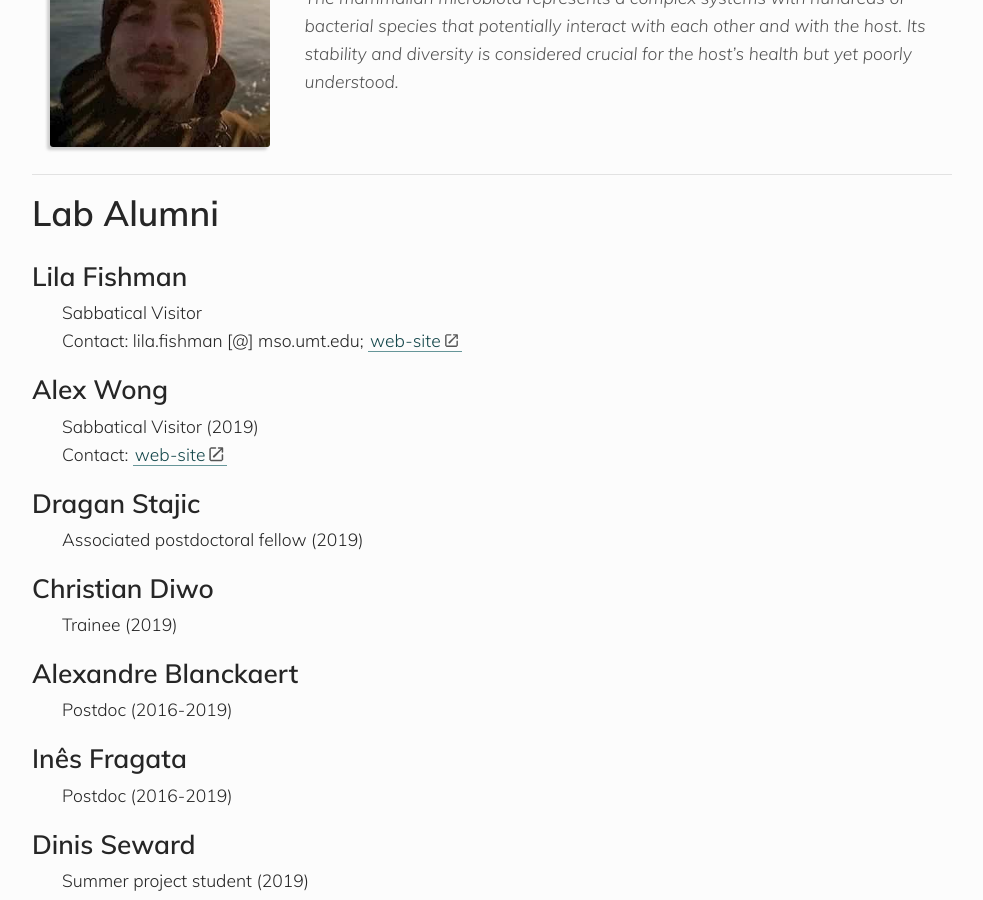
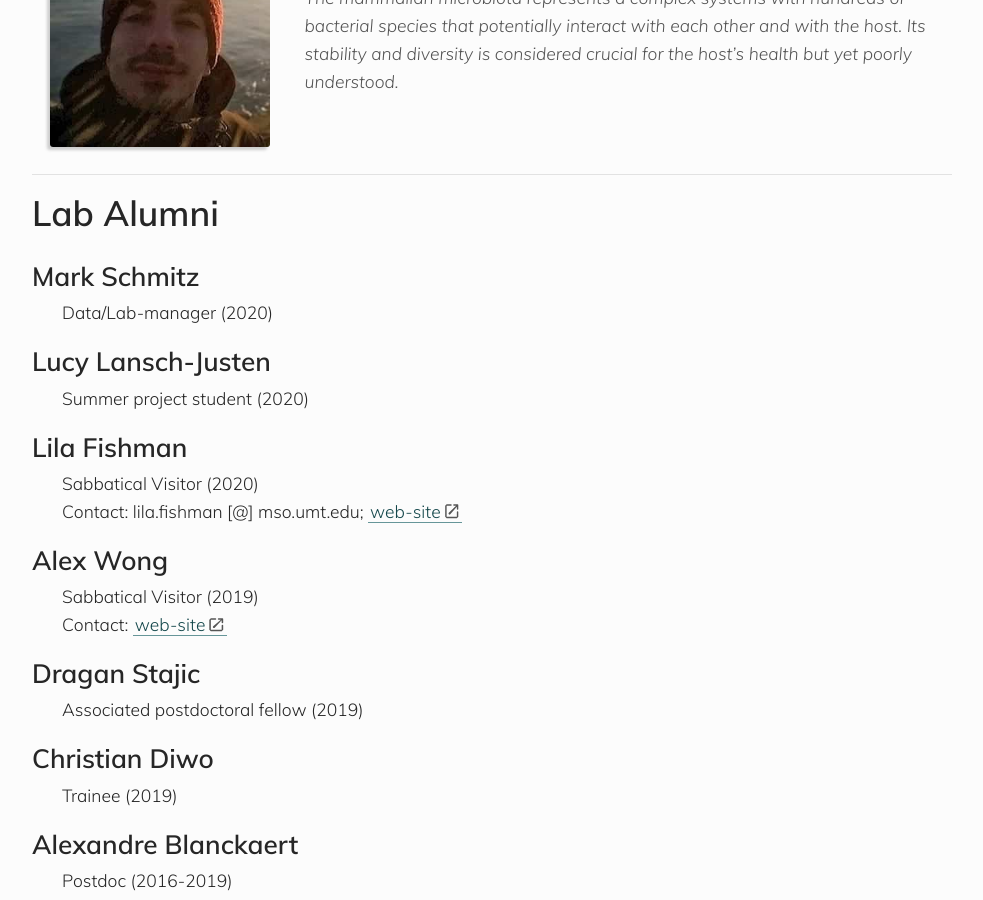
Before and after one commit to banklab/banklab.github.io, a Jekyll site: the page built from people.md, in a window 1280 px wide and 900 px high, scrolled down 4402 px. Shown: the whole window, without its empty margins (148-1131 px from the left). Built offline with Jekyll 4.4.1, drawn with Linux system fonts in a browser that asks for light colours; some web fonts are replaced.

Commit message:
mention Lucy and Mark in ppl

```diff
--- a/people.md
+++ b/people.md
@@ -118,9 +118,17 @@ Currently, I am developing models for the way fitness landscapes vary across dif
 
 # Lab Alumni
 
+## Mark Schmitz
+
+* Data/Lab-manager (2020)
+
+## Lucy Lansch-Justen
+
+* Summer project student (2020)
+
 ## Lila Fishman
 
-* Sabbatical Visitor
+* Sabbatical Visitor (2020)
 * Contact: lila.fishman [@] mso.umt.edu; [web-site](https://www.fishmanlab.org/)
 
 ## Alex Wong
```
